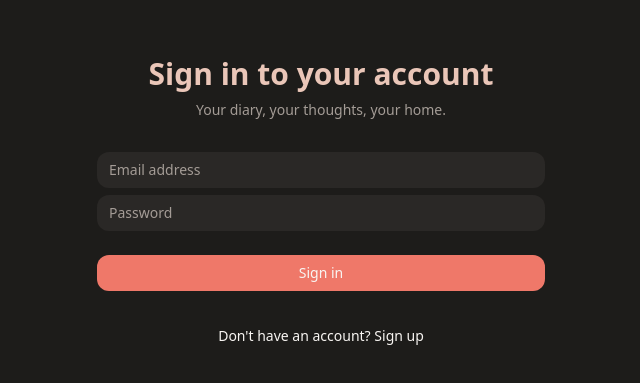
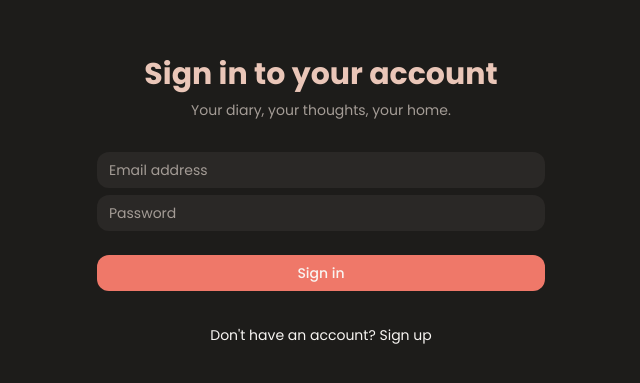
Before and after one commit to Amanyd/Evermire, a Next.js app: page /login in a window 1280 px wide. Shown: the part 211-594 px from the top of the page, without its empty margins (319-959 px from the left). Built offline with nearby package versions, Linux system fonts and the light colour scheme.

Commit message:
font and favicon

```diff
--- a/src/app/globals.css
+++ b/src/app/globals.css
@@ -6,11 +6,14 @@
   -ms-overflow-style: none;  /* Internet Explorer 10+ */
   scrollbar-width: none;  /* Firefox */
 }
+@theme {
+  --font-family-sans: var(--font-poppins), ui-sans-serif, system-ui, sans-serif;
+}
 
 .scrollbar-hide::-webkit-scrollbar {
   display: none;  /* Safari and Chrome */
 }
-.html{font-family: 'Poppins', sans-serif;}
+html{font-family: 'Poppins', sans-serif;}
 .spinner {
                 width: 36px;
                 height: 36px;
```
Also changed, not shown: 1 other file (tests, documents, lock files or other folders).
